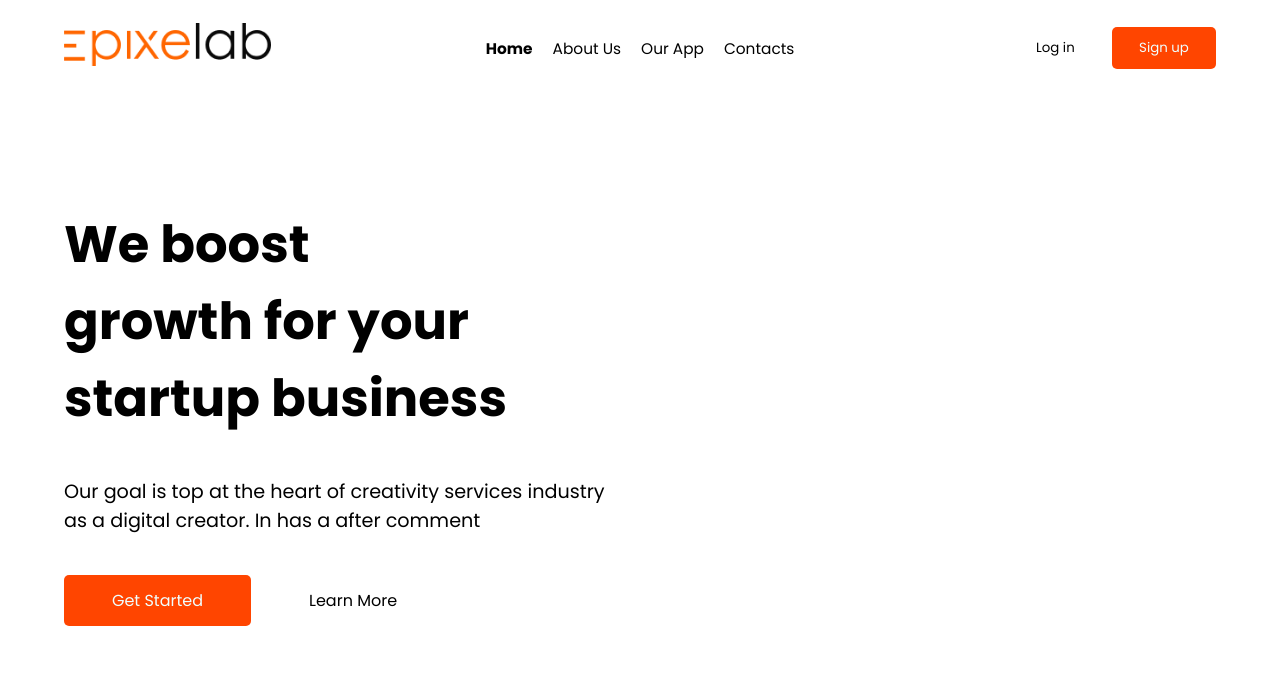
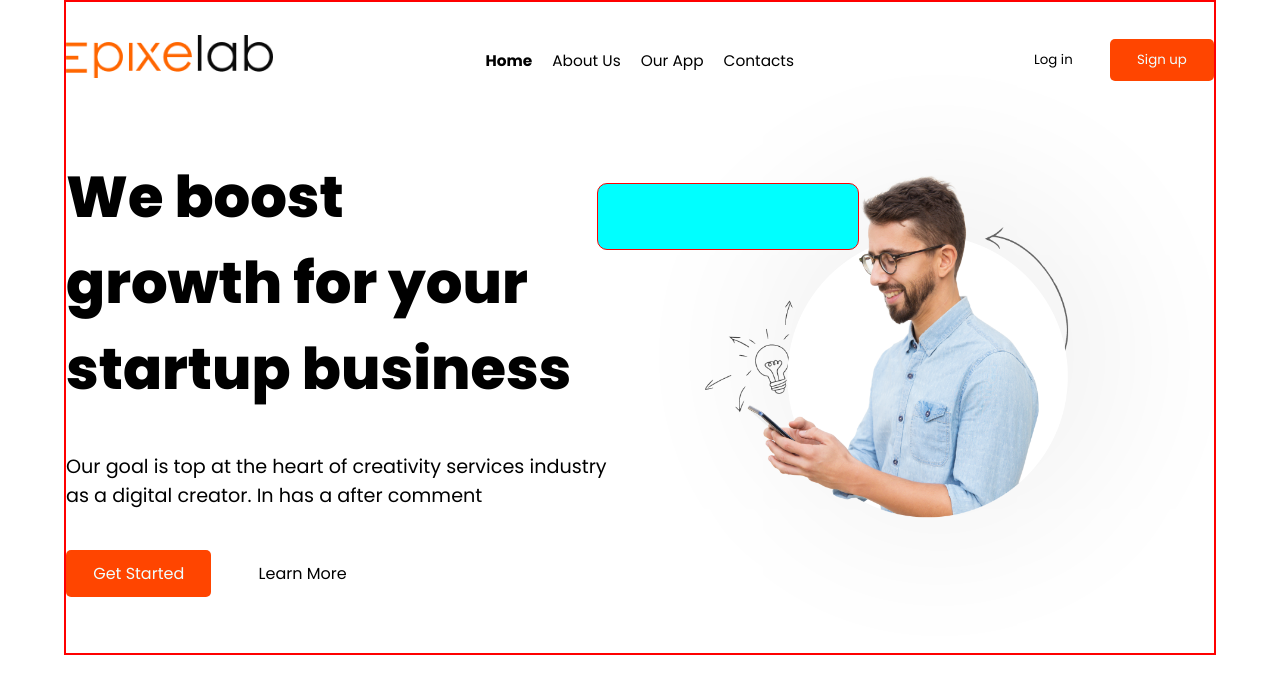
Before and after one commit to ROHIT-SHARMA-WD/Pixlab-web, a plain HTML site: page index.html in a window 1280 px wide. Shown: the top 694 px of the page. Drawn offline with Linux system fonts and the light colour scheme.

Commit message:
changes in section 1

```diff
--- a/index.html
+++ b/index.html
@@ -38,7 +38,10 @@
                         <button> learn more</button>
                     </div>
                 </div>
-                <div class="hero-ca-img">
+                <div class="hero-ca-img flex">
+                     <img src="assets/Group 10.png" alt="">
+                     <div class="circle flex"></div>
+                    <img class="h-boy" src="assets/joyful-guy-texting-message-smartphone2 1.png" alt="">
                 </div>
             </div>
         </div>
--- a/style.css
+++ b/style.css
@@ -1,7 +1,7 @@
 /* font family import */
-@import url('https://fonts.googleapis.com/css2?family=Poppins:wght@100;200;300;400;500;600;700;800;900&display=swap');
+@import url("https://fonts.googleapis.com/css2?family=Poppins:wght@100;200;300;400;500;600;700;800;900&display=swap");
 
-*{
+* {
   margin: 0;
   padding: 0;
   box-sizing: border-box;
@@ -12,34 +12,41 @@
 }
 
 /* ///// utility class ////*/
-:root{
-    --font-first-color:black;
-    --font-light-color:#8d8d8d;
-    --border:2px solid red;
+:root {
+  --font-first-color: black;
+  --font-light-color: #8d8d8d;
+  --border: 2px solid red;
 }
-.flex{
+
+.flex {
   display: flex;
   align-items: center;
   justify-content: center;
 }
-h1{
-    font-size: 4vw;
-    font-weight: 700;
+
+h1 {
+  font-size: 4.5vw;
+  font-weight: 800;
+  /* line-height: 70px; */
 }
-h2{
+
+h2 {
   font-size: 2.5rem;
-    font-weight:550;
+  font-weight: 550;
 }
-h3{
+
+h3 {
   font-size: 2rem;
   font-weight: 550;
 }
-.light-text{
+
+.light-text {
   text-transform: uppercase;
-    font-size:  15px;
+  font-size: 15px;
   font-weight: 300;
 }
-button{
+
+button {
   padding: 0.7rem 1.7rem;
   border: none;
   outline: none;
@@ -47,30 +54,33 @@ button{
   /* font-size: 16px; */
   text-transform: capitalize;
 }
+
 /* end utility calss */
-
 
 /* scrolling bar */
 /* width */
 ::-webkit-scrollbar {
   width: 0.6em;
 }
+
 /* Handle */
 ::-webkit-scrollbar-thumb {
-    background:#000000;
+  background: #000000;
   border-radius: 10px;
 }
+
 /* Handle on hover */
 ::-webkit-scrollbar-thumb:hover {
   background: #b30000;
 }
+
 /*end scroll bar  */
 
 /* body tag */
 body {
   width: 100%;
   height: fit-content;
-    background-color:white;
+  background-color: white;
 }
 
 /* //////  main contaner ///// */
@@ -80,92 +90,142 @@ body {
   height: 2000px;
   /* border: 1px solid red; */
 }
+
 /* /// main contaner ended hear ///// */
 
+/* /////////// hero section [1]  //////////// */
+.main .hero-section {
+  width: 100%;
+  border: var(--border);
+}
 
-
-
-
-
-/* /////////// hero section [1]  //////////// */
-.main .hero-section{
-    width: 100%;
-    /* background-color: black; */
-}
 /* header */
-.hero-section header{
+.hero-section header {
   justify-content: space-between;
   height: 12vh;
+  padding: 50px 0px 30px 0px;
 }
-header .logo{
+
+header .logo {
   width: 18%;
 }
-.logo img{
+
+.logo img {
   width: 100%;
 }
-header nav ul{
+
+header nav ul {
   gap: 20px;
 }
-ul li a{
+
+ul li a {
   font-size: 1.2vw;
   text-transform: capitalize;
-    font-weight:400;
+  font-weight: 400;
 }
-ul>li>a.bold{
+
+ul > li > a.bold {
   font-weight: 700;
 }
-header .header-button{
+
+header .header-button {
   gap: 10px;
   width: fit-content;
 }
-.header-button button:nth-child(1){
+
+.header-button button:nth-child(1) {
   text-transform: none;
   color: black;
   background-color: transparent;
 }
-.header-button button:nth-child(2){
+
+.header-button button:nth-child(2) {
   text-transform: none;
   background-color: orangered;
   color: azure;
 }
+
 /* hero-contantarea */
-.hero-section .hero-contantarea{
+.hero-section .hero-contantarea {
   width: 100%;
-    height: 80vh;
+  height: fit-content;
 }
+
 /* hero ca text */
-.hero-contantarea .hero-ca-text{
+.hero-contantarea .hero-ca-text {
   width: 50%;
   height: 100%;
   flex-direction: column;
   align-items: baseline;
-    gap:40px;
+  gap: 40px;
+  padding: 7vh 0px;
 }
-.hero-ca-text p{
+
+.hero-ca-text p {
   font-size: 1.5vw;
   font-weight: 400;
 }
+
 .hero-ca-text .hero-buttons {
-    gap: 10px;
+  gap: 20px;
 }
-.hero-buttons button:nth-child(1){
+
+.hero-buttons button:nth-child(1) {
   font-size: 1rem;
   text-transform: capitalize;
   background-color: orangered;
-    padding: 0.8rem 3rem;
   color: azure;
 }
-.hero-buttons button:nth-child(2){
+
+.hero-buttons button:nth-child(2) {
   font-size: 1rem;
-    padding:0.8rem 3rem;
   text-transform: none;
   text-transform: capitalize;
   color: black;
   background-color: transparent;
 }
+
 /* hero ca img */
-.hero-contantarea .hero-ca-img{
+.hero-contantarea .hero-ca-img {
   width: 50%;
   height: 100%;
+  /* border: var(--border); */
+  position: relative;
+  padding: 7vh 0px;
 }
+
+.hero-ca-img img {
+  width: 410px;
+  position: absolute;
+  transform: rotate(0deg) translateX(-35px) translateY(-50px);
+}
+
+.hero-ca-img .circle {
+  width: 275px;
+  height: 275px;
+  border-radius: 50%;
+  z-index: 1;
+  position: relative;
+  box-shadow: 12px -20px 150px 50px rgba(0, 0, 0, 0.050);
+}
+
+.hero-ca-img > .h-boy {
+  width: 361px;
+  height: 371px;
+  z-index: 5;
+  transform: translateX(-19px) translateY(-31px);
+}
+
+.circle::after {
+  content: "";
+  border: 1px solid red;
+  width: 260px;
+  height: 65px;
+  border-radius: 10px;
+  background-color: aqua;
+  position: absolute;
+  left: -70%;
+  top: -20%;
+}
+
 /* /////////// hero section [1] ended  //////////// */
```
Lines whose indentation alone changed are shown as unchanged.
